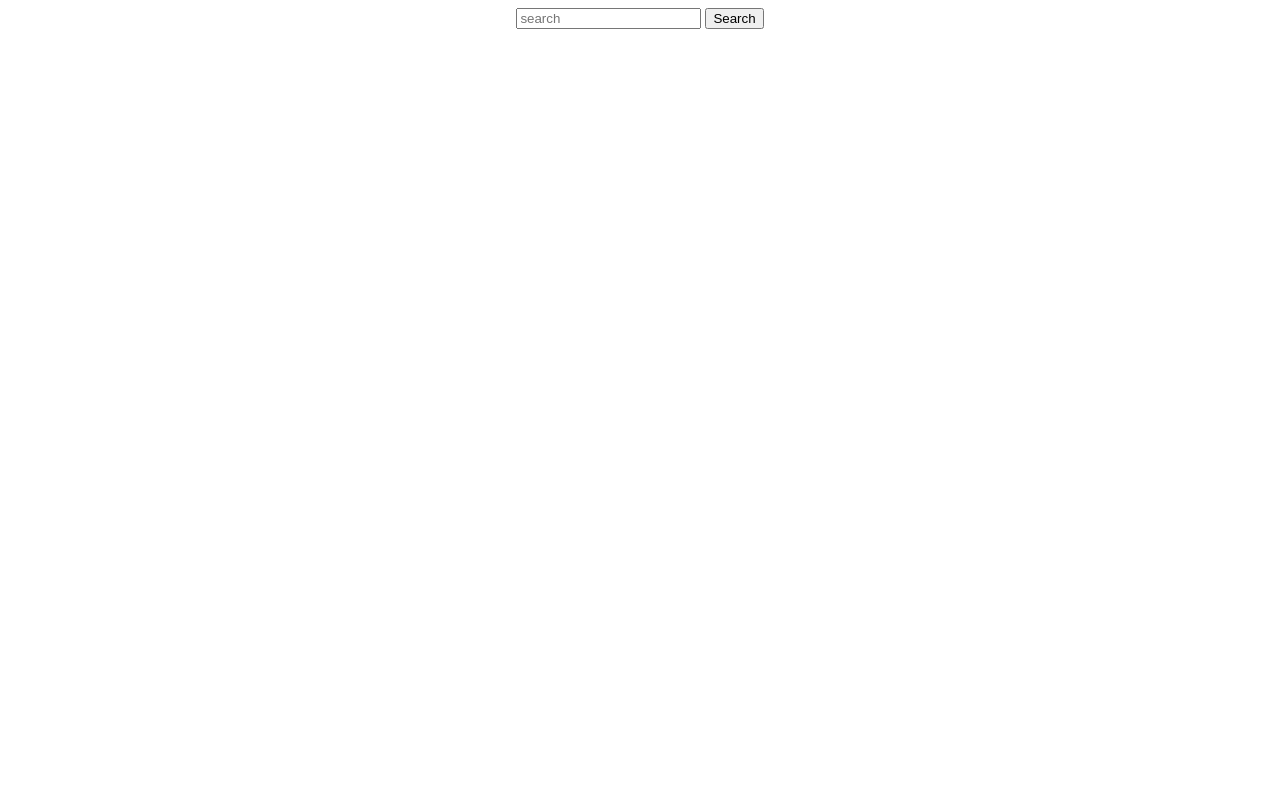
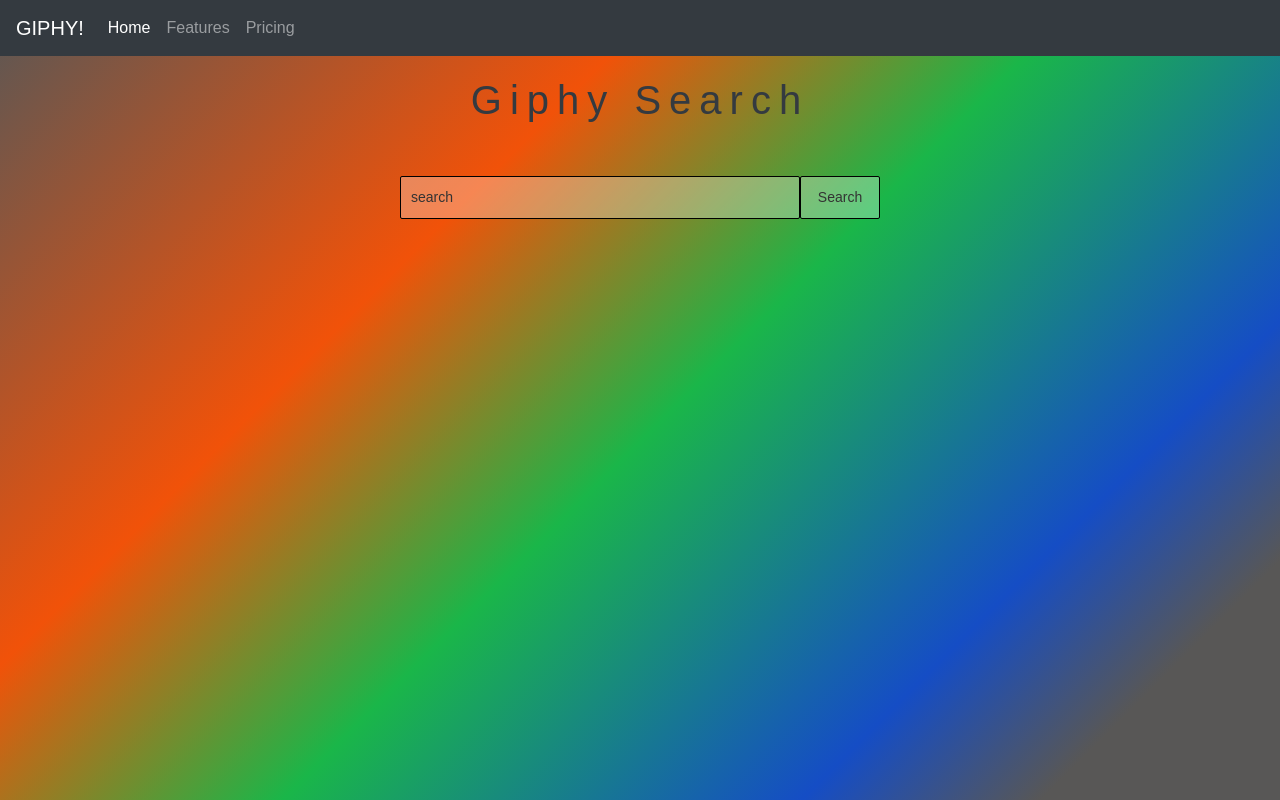
Before and after one commit to cstasny/project-2, a plain HTML site: page index.html in a window 1280 px wide. Drawn offline with nearby package versions, Linux system fonts and the light colour scheme.

Commit message:
added css styling

```diff
--- a/css/style.css
+++ b/css/style.css
@@ -0,0 +1,85 @@
+* {
+    margin: 0;
+    padding: 0;
+    box-sizing: border-box;
+}
+
+ body {
+    display: flex;
+    flex-direction: column;
+    font-family: Arial, Helvetica, sans-serif;
+    text-align: center;
+    min-height: 100vh;
+    min-width: 370px;
+    background-image: linear-gradient(135deg, #585756, #f15209 32%,  #1ab649 52%,
+      #154dc5 77%, #585756, #585756);
+}
+
+header h1 {
+    padding: 20px 10px;
+    letter-spacing: 0.2em;
+    color: white;
+}
+
+form * {
+    background-color: rgba(256, 256, 256, 0.3);
+    color: white;
+}
+
+form .search,
+form .button {
+     padding: 10px;
+     border-radius: 2px;
+     font-size: 14px;
+     border: 1px solid black;
+     color: #333;
+
+}
+
+::placeholder {
+     color: #333;
+}
+
+form .search {
+    width: 60%;
+    min-width: 400px;
+    max-width: 600px;
+}
+
+form .search:focus {
+    outline: 0;
+    color: #333;
+    background: white;
+    box-shadow: 0 0 1px 1px rgba (0, 0, 0, 0.3);
+}
+
+form .button {
+    cursor: pointer;
+    width: 80px;
+}
+
+form .button:hover {
+    columns: #333;
+    background: white;
+    color: black;
+}
+.results {
+    padding: 20px 0 15px 0;
+    display: flex;
+    justify-content: space-around;
+    flex-wrap: wrap;
+    margin: 5px;
+
+}
+
+.results img {
+    margin: 5px;
+    border: black 2px solid;
+}
+
+
+
+footer {
+    color: #333;
+    text-decoration: none;
+}
--- a/index.html
+++ b/index.html
@@ -6,55 +6,52 @@
     <meta name="viewport" content="width=device-width, initial-scale=1, shrink-to-fit=no">
 
     <!-- Bootstrap CSS -->
+    <link rel="stylesheet" href="https://stackpath.bootstrapcdn.com/bootstrap/4.4.1/css/bootstrap.min.css" integrity="sha384-Vkoo8x4CGsO3+Hhxv8T/Q5PaXtkKtu6ug5TOeNV6gBiFeWPGFN9MuhOf23Q9Ifjh" crossorigin="anonymous">
+    <link rel="stylesheet" href="css/style.css">
 
-
-    <!-- <title>Giphy!</title>
+    <title>Giphy!</title>
   </head>
   <body>
+  <!-- NAV BAR-->
+    <nav class="navbar navbar-expand-lg navbar-dark bg-dark">
+        <a class="navbar-brand" href="#">GIPHY!</a>
+        <button class="navbar-toggler" type="button" data-toggle="collapse" data-target="#navbarNavAltMarkup" aria-controls="navbarNavAltMarkup" aria-expanded="false" aria-label="Toggle navigation">
+          <span class="navbar-toggler-icon"></span>
+        </button>
+        <div class="collapse navbar-collapse" id="navbarNavAltMarkup">
+          <div class="navbar-nav">
+            <a class="nav-item nav-link active" href="#">Home <span class="sr-only">(current)</span></a>
+            <a class="nav-item nav-link" href="#">Features</a>
+            <a class="nav-item nav-link" href="#">Pricing</a>
+          </div>
+        </div>
+      </nav>
 
-    <header>
-        <h1>Giphy Search</h1>
-        <form action="" method="post">
-            <label for="" style="display:none;">Search</label>
-            <input class="search" type="text" name="search" placeholder="search" required>
-            <input class="btn" type="submit" value="ok">
+   <!--HEADER-->
+   <div class="container" style="display: flex;justify-content: center;">
+       <header>
+           <h1 class="text-dark">Giphy Search</h1>
+       </header>
+   </div><br>
 
-        </form>
-     </header>
-
-    <section>
-        <div class="giphy">
-            <a href="https://giphy.com/" target="_blank"></a>
-            <img src="https://res.cloudinary.com/beumsk/image/upload/v1520544016/giphy-logo-6611-s-_vme7aa.png" alt="giphy">
+    <!--SEARCH FORM-->
+     <div class="container-fluid" style="display: flex;justify-content: center;">
+       <div class="row">
+            <form class="row">
+                <input class="search" type="text" placeholder="search" class="col-md-8">
+                <button class="button" class="col-md-4" type="submit" style="text-align: center;">Search</button>
+            </form>
         </div>
-    </section> -->
+    </div>
+   <!--GIPHY RESULTS-->
+    <section class="container-fluid" style="display: flex;justify-content: center;">
+        <div class="results">
+           <!--results here-->
+        </div>
+    </section>
 
 
 
-
-
-
-
-
-
-
-
-
-
-    <div class="container-fluid" style="display: flex;justify-content: center;">
-        <header class="row">
-            <form class="row">
-                <input class="searchtext" type="text" placeholder="search" class="col-md-8">
-                <button class="button" class="col-md-4" type="submit">Search</button>
-            </form>
-        </header>
-    </div>
-
-    <div class="container-fluid" style="display: flex;justify-content: center;">
-        <div class="results">
-
-        </div>
-    </div>
 
 
 
@@ -67,7 +64,10 @@
     <script src="js/jquery-3.5.0.min.js"></script>
     <script src="js/main.js"></script>
     <script src="https://code.jquery.com/jquery-3.5.0.min.js"integrity="sha256-xNzN2a4ltkB44Mc/Jz3pT4iU1cmeR0FkXs4pru/JxaQ="crossorigin="anonymous"></script>
-     <script>
+    <script src="https://cdn.jsdelivr.net/npm/popper.js@1.16.0/dist/umd/popper.min.js" integrity="sha384-Q6E9RHvbIyZFJoft+2mJbHaEWldlvI9IOYy5n3zV9zzTtmI3UksdQRVvoxMfooAo" crossorigin="anonymous"></script>
+    <script src="https://stackpath.bootstrapcdn.com/bootstrap/4.4.1/js/bootstrap.min.js" integrity="sha384-wfSDF2E50Y2D1uUdj0O3uMBJnjuUD4Ih7YwaYd1iqfktj0Uod8GCExl3Og8ifwB6" crossorigin="anonymous"></script>
+
+    <script>
 
      </script>
 
--- a/js/main.js
+++ b/js/main.js
@@ -40,17 +40,13 @@ $(function () {
     });
 });
 function getData() {
-    //$(function () {
-       //$(".button").click(function () {
-          var input = $(".searchtext").val();
+    var input = $(".search").val();
             var xhr = $.get("http://api.giphy.com/v1/gifs/search?q="+input+"+&api_key=8i7DkkKJ0SiHMEDMfoceSri0ATmQmmGw&limit=30");
             xhr.done(function (response) {
                 console.log("success got data", response);
                 var jiffs = response.data;
                 for (i in jiffs) {
-                    $(".results").append("<img src='" + jiffs[i].images.original.url + "' style='height:250px; width:250px;'/>");
-             }
-         })
-     //});
-   //});
- }
+                    $(".results").append("<img src='" + jiffs[i].images.original.url + "' style='width:250px;'/>");
+                }
+            })
+        }
```
